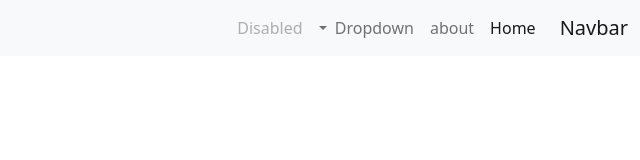
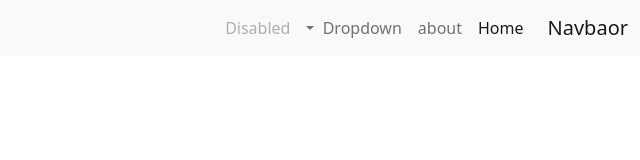
Before and after one commit to shreya792/sampledemorepo, a plain HTML site: page index.html in a window 1280 px wide. Shown: the full height of the page, 640-1280 px from the left. Drawn offline with nearby package versions, Linux system fonts and the light colour scheme.

Commit message:
name changed

```diff
--- a/index.html
+++ b/index.html
@@ -14,7 +14,7 @@
 
     <nav class="navbar navbar-expand-lg bg-light">
         <div class="container-fluid">
-          <a class="navbar-brand" href="#">Navbar</a>
+          <a class="navbar-brand" href="#">Navbaor</a>
           <button class="navbar-toggler" type="button" data-bs-toggle="collapse" data-bs-target="#navbarSupportedContent" aria-controls="navbarSupportedContent" aria-expanded="false" aria-label="Toggle navigation">
             <span class="navbar-toggler-icon"></span>
           </button>
```
